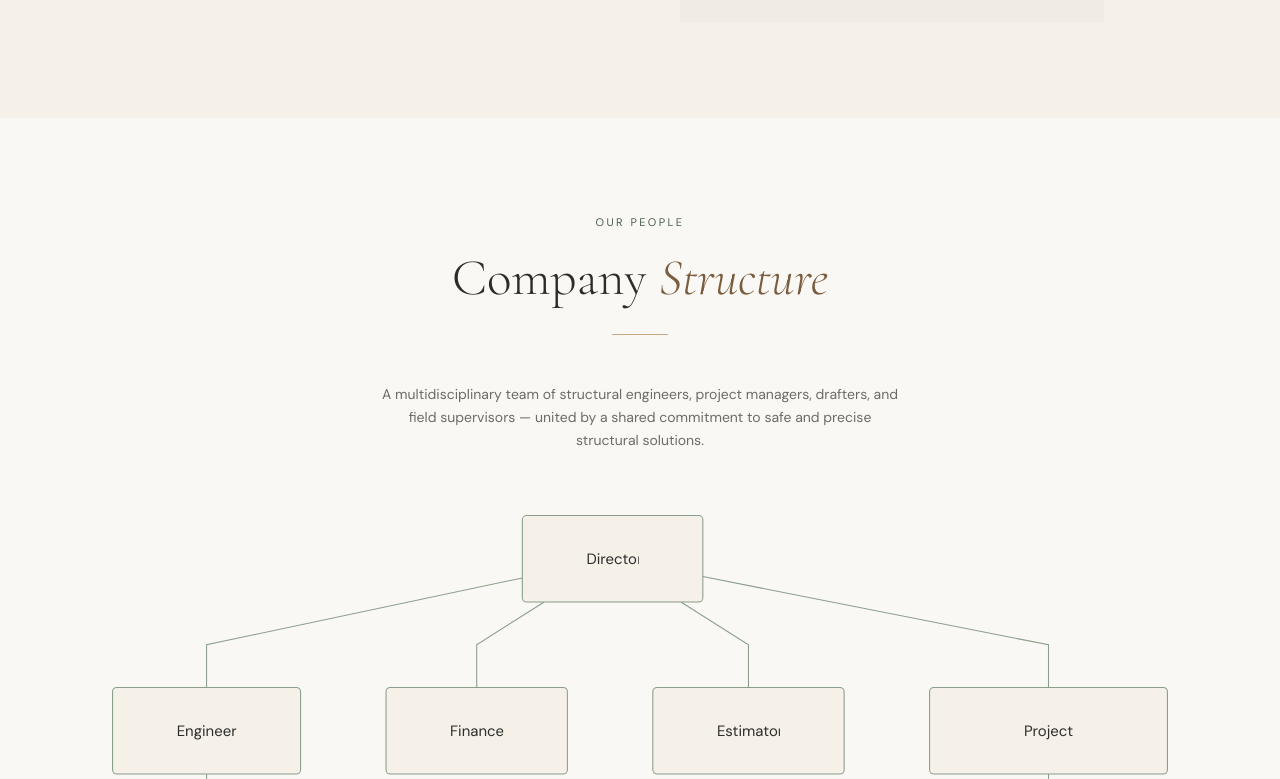
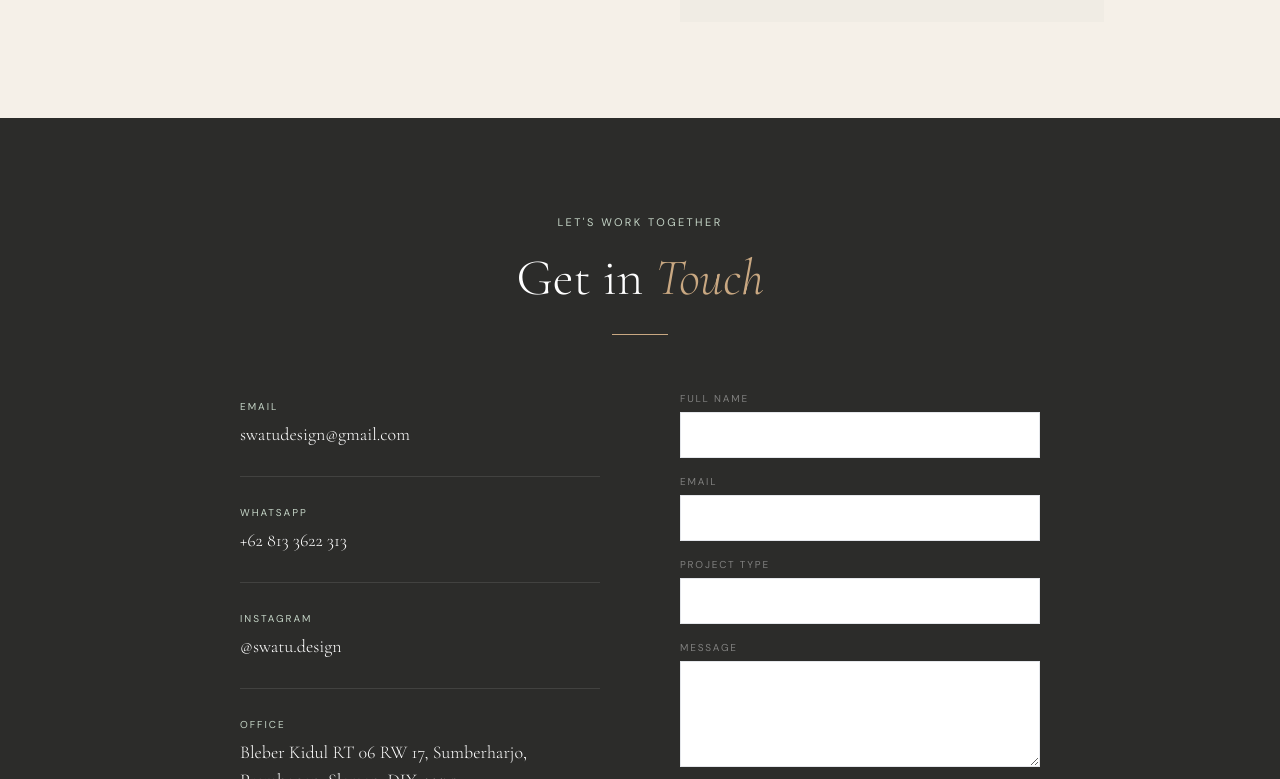
Before and after one commit to stefanuspet/swatu-web, a Next.js app: page / in a window 1280 px wide. Shown: the part 3001-3780 px from the top of the page. Built offline with nearby package versions, Linux system fonts and the light colour scheme; no server answers; the database is empty.

Commit message:
delete team

```diff
--- a/app/page.tsx
+++ b/app/page.tsx
@@ -26,7 +26,7 @@ export default async function Home() {
         <Services />
         <Portfolio data={portfolio} />
         <About />
-        <Team />
+        {/* <Team /> */}
         <Contact />
       </main>
       <Footer />
```
